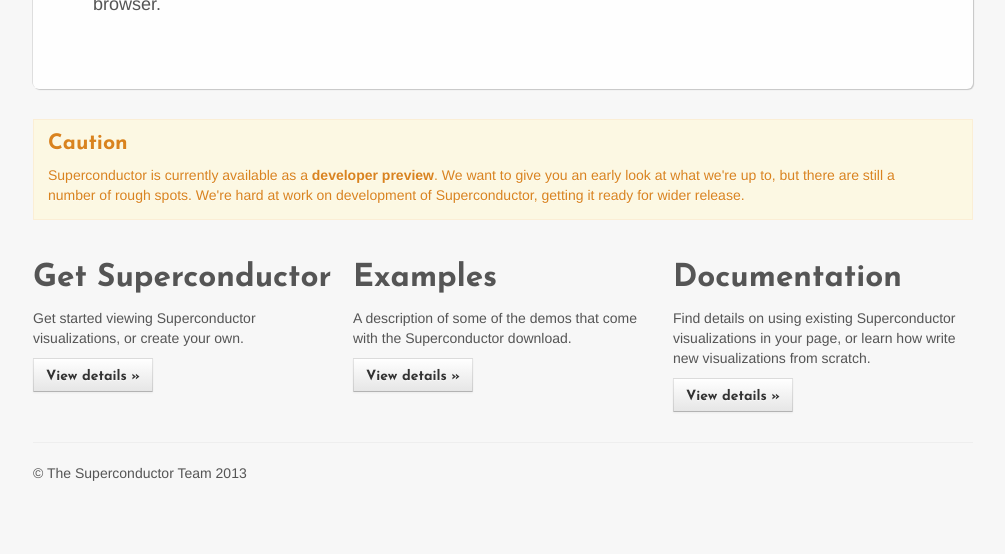
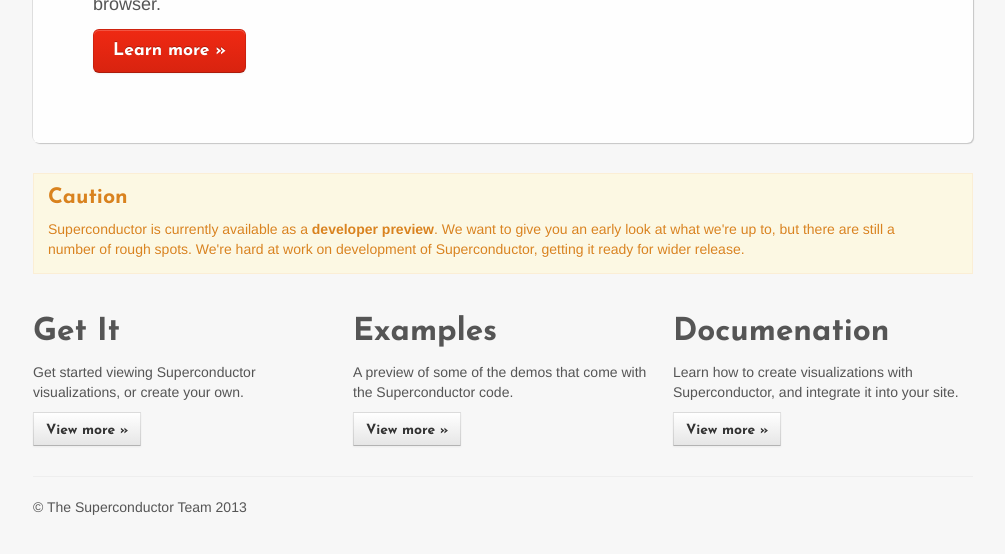
Before and after one commit to Superconductor/superconductor, a Jekyll site: the page built from index.html, in a window 1280 px wide, cut to the strip 324-878 px from the top of the page. Shown: the whole strip, without its empty margins (137-1142 px from the left). Built offline with Jekyll 4.4.1, drawn with Linux system fonts in a browser that asks for light colours; nearby versions of some CDN libraries.

Commit message:
Add 'about' page (placeholder for now)

```diff
--- a/index.html
+++ b/index.html
@@ -9,6 +9,7 @@
 <div class="hero-unit">
   <h1>Superconductor</h1>
   <p>Superconductor is a new framework for creating interactive big data visualizations on the web. It uses the power of <a href="http://www.khronos.org/webcl/">WebCL</a> and <a href="http://www.khronos.org/webgl/">WebGL</a> to unleash the power of your GPU for parallel computing in the browser.</p>
+  <p><a href="{{site.url}}about/" class="btn btn-primary btn-large">Learn more &raquo;</a></p>
 </div>
 
 {% include caution-preview.html %}
@@ -16,18 +17,18 @@
 <!-- Example row of columns -->
 <div class="row">
   <div class="span4">
-    <h2>Get Superconductor</h2>
+    <h2>Get It</h2>
     <p>Get started viewing Superconductor visualizations, or create your own.</p>
-    <p><a class="btn" href="{{site.url}}getit/">View details &raquo;</a></p>
+    <p><a class="btn" href="{{site.url}}getit/">View more &raquo;</a></p>
   </div>
   <div class="span4">
     <h2>Examples</h2>
-    <p>A description of some of the demos that come with the Superconductor download.</p>
-    <p><a class="btn" href="#">View details &raquo;</a></p>
+    <p>A preview of some of the demos that come with the Superconductor code.</p>
+    <p><a class="btn" href="{{site.url}}demos/">View more &raquo;</a></p>
  </div>
   <div class="span4">
-    <h2>Documentation</h2>
-    <p>Find details on using existing Superconductor visualizations in your page, or learn how write new visualizations from scratch.</p>
-    <p><a class="btn" href="#">View details &raquo;</a></p>
-  </div>
+    <h2>Documenation</h2>
+    <p>Learn how to create visualizations with Superconductor, and integrate it into your site.</p>
+    <p><a class="btn" href="{{site.url}}docs/">View more &raquo;</a></p>
+ </div>
 </div>
```
Also changed, not shown: about/index.html (added, +13 -0 lines).
